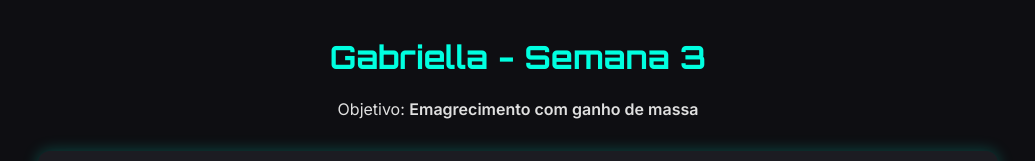
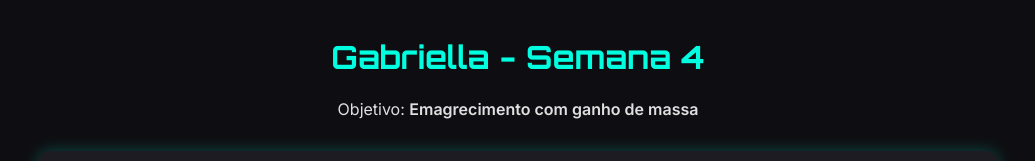
Before and after one commit to MarioFariasDev/Gabriella, a plain HTML site: page index.html in a window 1280 px wide. Shown: the top 161 px of the page, without its empty margins (122-1157 px from the left). Drawn offline with Linux system fonts and the light colour scheme.

Commit message:
Update index.html

```diff
--- a/index.html
+++ b/index.html
@@ -10,7 +10,7 @@
 <body>
 <div class="container">
   <header>
-    <h1>Gabriella - Semana 3</h1>
+    <h1>Gabriella - Semana 4</h1>
     <p>Objetivo: <strong>Emagrecimento com ganho de massa</strong></p>
   </header>
 
```
